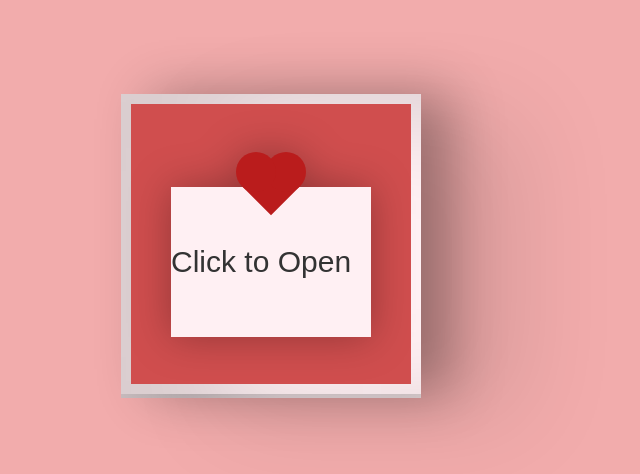
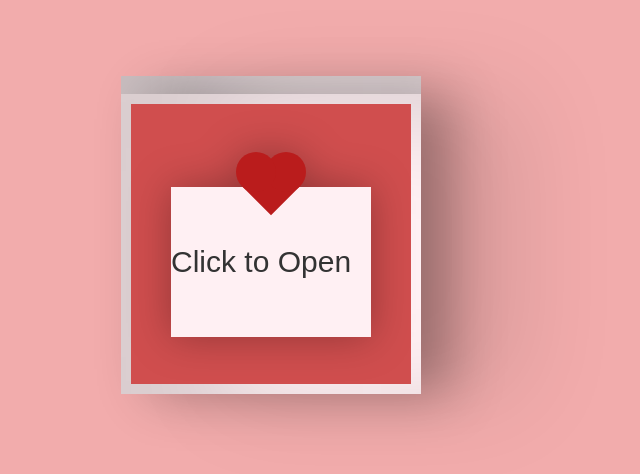
Before and after one commit to Afiddrus/Valentine-Card, a plain HTML site: page index.html in a window 1280 px wide. Shown: the part 182-656 px from the top of the page, without its empty margins (411-1051 px from the left). Drawn offline with Linux system fonts and the light colour scheme; a web font is replaced by a local one.

Commit message:
Update style.css

```diff
--- a/style.css
+++ b/style.css
@@ -49,7 +49,7 @@ body {
     height:300px;
     z-index:-1;
     left:0;
-    top:22px;
+    top:0;
     box-shadow: inset 100px 20px 100px rgba(0,0,0,0.22), 100px 20px 100px rgba(0,0,0,0.1);
   }
 
```
